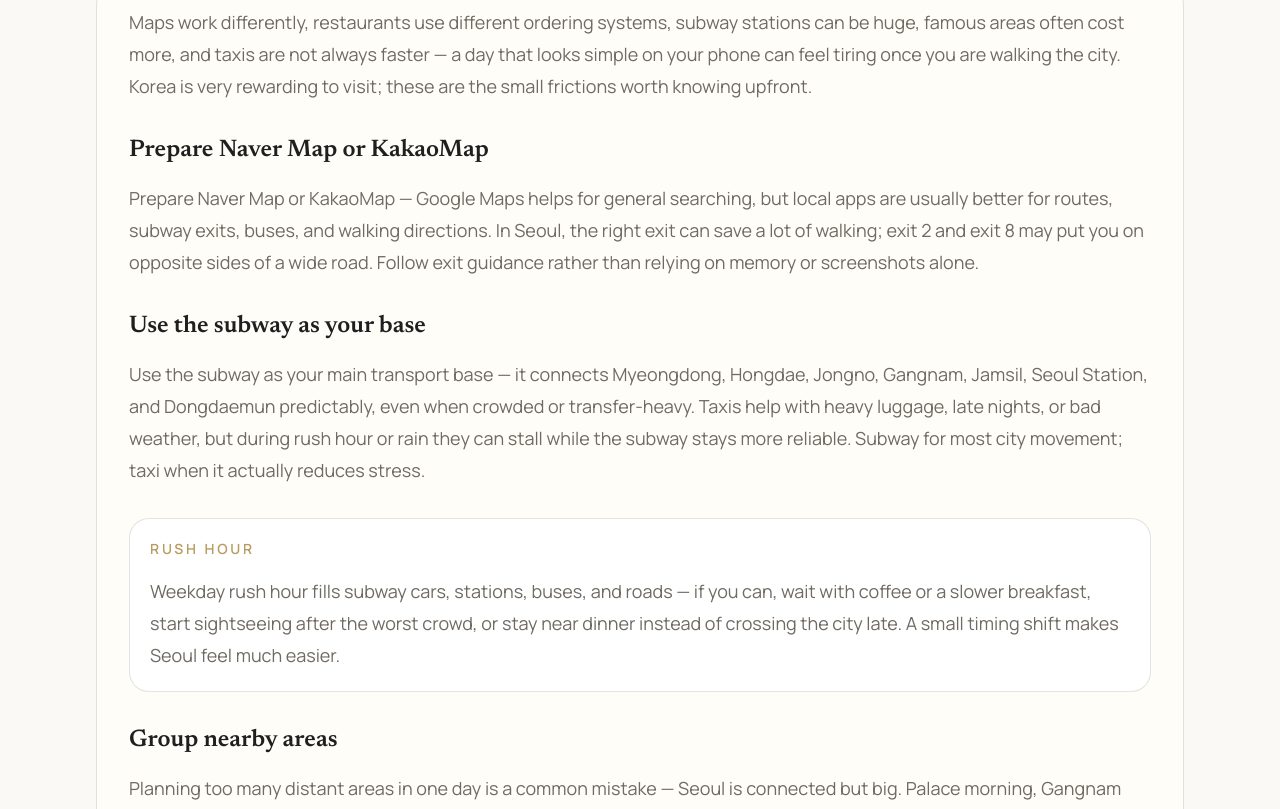
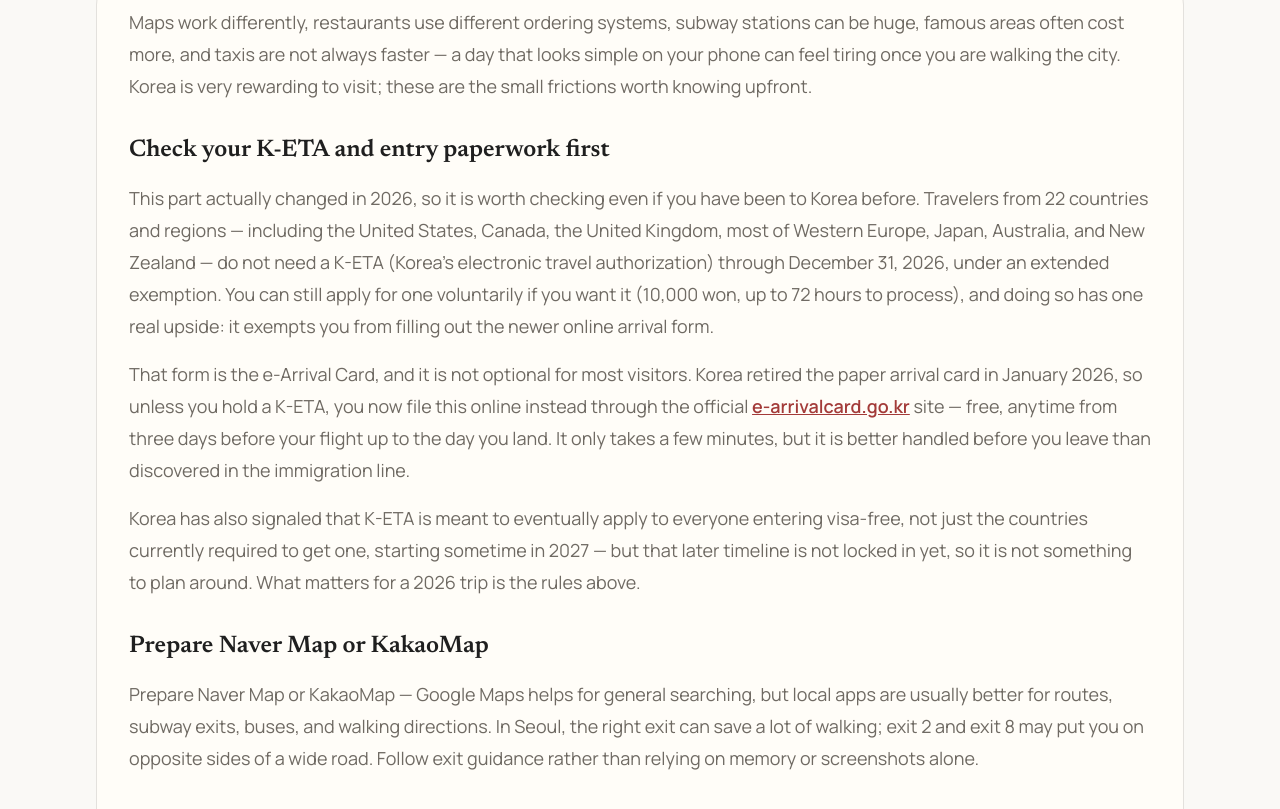
Before and after one commit to kjgusgh-source/korea-inside, a Next.js app: page /travel/things-to-know-before-visiting-korea-first-time in a window 1280 px wide. Shown: the part 1231-2040 px from the top of the page. Built offline with nearby package versions, Linux system fonts and the light colour scheme.

Commit message:
Add K-ETA and e-Arrival Card entry requirements section (HAEMIL Content Pipeline)

```diff
--- a/app/travel/things-to-know-before-visiting-korea-first-time/page.tsx
+++ b/app/travel/things-to-know-before-visiting-korea-first-time/page.tsx
@@ -23,6 +23,13 @@ const quickAnswer = [
 ];
 
 const relatedGuides = [
+  {
+    label: "Travel guide",
+    title: "Korea arrival day checklist for first-time visitors",
+    description:
+      "A practical first-day Korea guide covering airport arrival, internet setup, maps, transport, hotel check-in, first meal, Wi-Fi, and local travel tips.",
+    href: "/travel/korea-arrival-day-checklist-first-time",
+  },
   {
     label: "Travel guide",
     title: "How to get around Seoul for first-time visitors",
@@ -223,6 +230,53 @@ export default function ThingsToKnowBeforeVisitingKoreaFirstTimePage() {
                   on your phone can feel tiring once you are walking the city.
                   Korea is very rewarding to visit; these are the small frictions
                   worth knowing upfront.
+                </p>
+              </div>
+
+              <div className="space-y-4">
+                <h2 className="text-2xl font-semibold text-[var(--text)]">
+                  Check your K-ETA and entry paperwork first
+                </h2>
+
+                <p>
+                  This part actually changed in 2026, so it is worth checking
+                  even if you have been to Korea before. Travelers from 22
+                  countries and regions — including the United States, Canada,
+                  the United Kingdom, most of Western Europe, Japan,
+                  Australia, and New Zealand — do not need a K-ETA (Korea's
+                  electronic travel authorization) through December 31, 2026,
+                  under an extended exemption. You can still apply for one
+                  voluntarily if you want it (10,000 won, up to 72 hours to
+                  process), and doing so has one real upside: it exempts you
+                  from filling out the newer online arrival form.
+                </p>
+
+                <p>
+                  That form is the e-Arrival Card, and it is not optional for
+                  most visitors. Korea retired the paper arrival card in
+                  January 2026, so unless you hold a K-ETA, you now file this
+                  online instead through the official{" "}
+                  <a
+                    href="https://www.e-arrivalcard.go.kr"
+                    target="_blank"
+                    rel="noopener noreferrer"
+                    className="font-semibold text-[var(--accent)] underline"
+                  >
+                    e-arrivalcard.go.kr
+                  </a>{" "}
+                  site — free, anytime from three days before your flight up
+                  to the day you land. It only takes a few minutes, but it is
+                  better handled before you leave than discovered in the
+                  immigration line.
+                </p>
+
+                <p>
+                  Korea has also signaled that K-ETA is meant to eventually
+                  apply to everyone entering visa-free, not just the
+                  countries currently required to get one, starting sometime
+                  in 2027 — but that later timeline is not locked in yet, so
+                  it is not something to plan around. What matters for a 2026
+                  trip is the rules above.
                 </p>
               </div>
 
```
